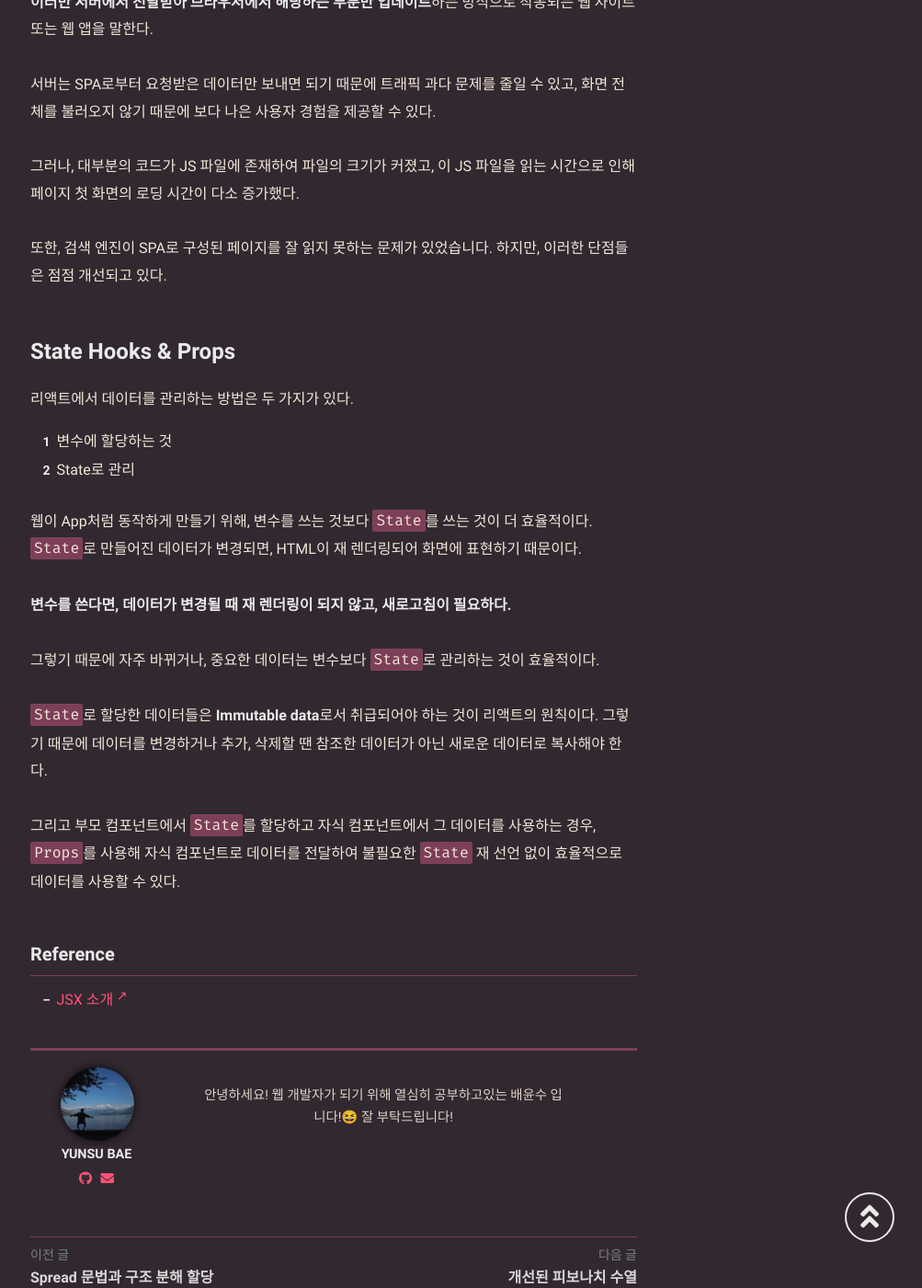
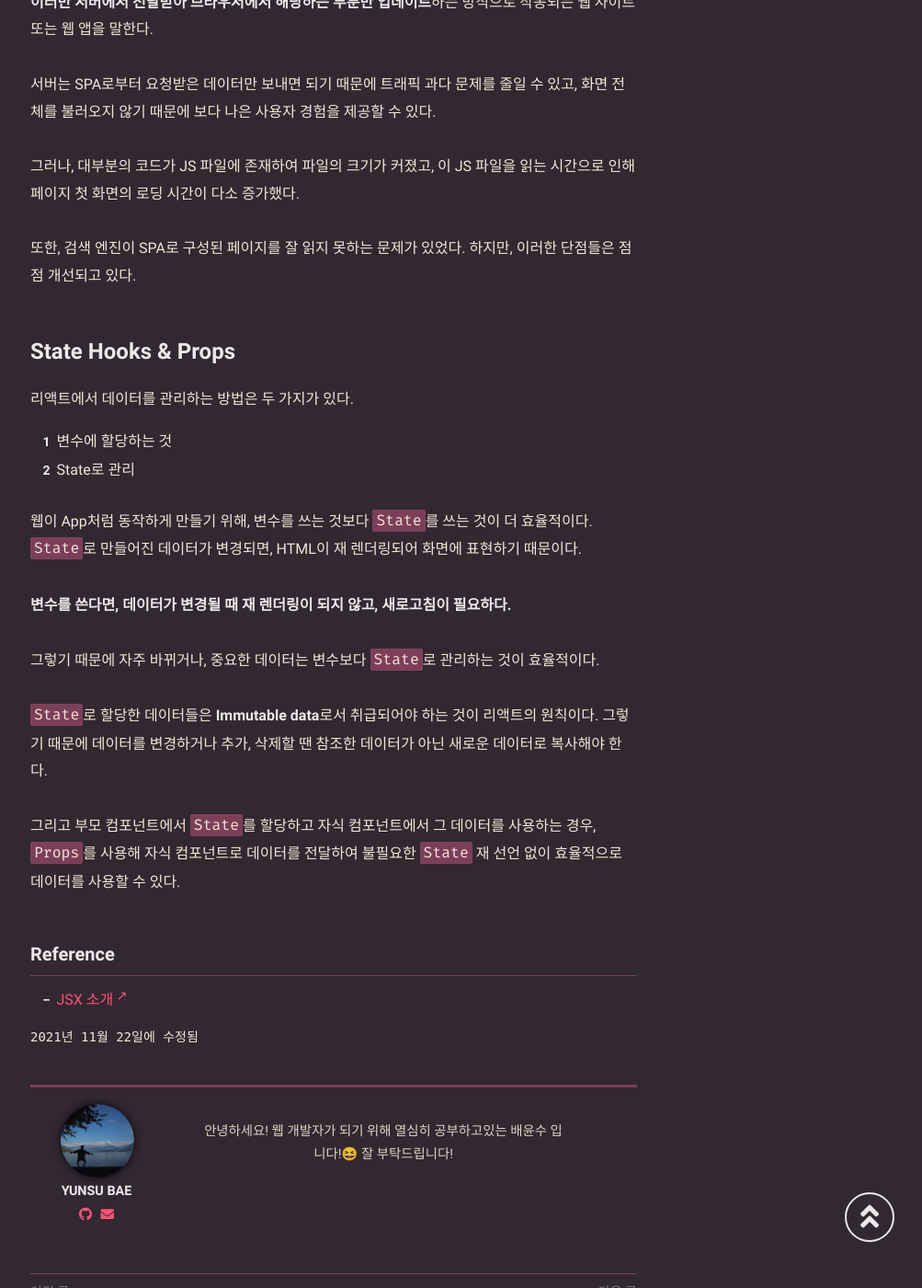
Before and after one commit to mniYUNSU/mniYUNSU.github.io, a Jekyll site: the page built from _posts/react-spa/2021-06-14-react-spa.md, in a window 1280 px wide and 1400 px high, scrolled down 1260 px. Shown: the whole window at 92% size, without its empty margins (277-1280 px from the left). Built offline with Jekyll 4.4.1, drawn with Linux system fonts in a browser that asks for light colours; some web fonts are replaced; comment, search, counter and statistics services are not loaded.

Commit message:
edit typo

```diff
--- a/_posts/react-spa/2021-06-14-react-spa.md
+++ b/_posts/react-spa/2021-06-14-react-spa.md
@@ -2,6 +2,7 @@
 layout: post
 title: 왜 React일까?
 date: 2021-06-14 09:29:20 +07:00
+modified: 2021-11-22 09:29:20 +07:00
 categories: [React Essentials]
 tags: [React]
 description: 리액트를 처음 공부하면서, 리액트를 왜 배워야 하는지에 대해 생각해보았다.
@@ -36,7 +37,7 @@ SPA는 서버로부터 새로운 HTML 문서를 불러오는 것이 아니라, *
 
 그러나, 대부분의 코드가 JS 파일에 존재하여 파일의 크기가 커졌고, 이 JS 파일을 읽는 시간으로 인해 페이지 첫 화면의 로딩 시간이 다소 증가했다.
 
-또한, 검색 엔진이 SPA로 구성된 페이지를 잘 읽지 못하는 문제가 있었습니다. 하지만, 이러한 단점들은 점점 개선되고 있다.
+또한, 검색 엔진이 SPA로 구성된 페이지를 잘 읽지 못하는 문제가 있었다. 하지만, 이러한 단점들은 점점 개선되고 있다.
 
 # State Hooks & Props
 
```
